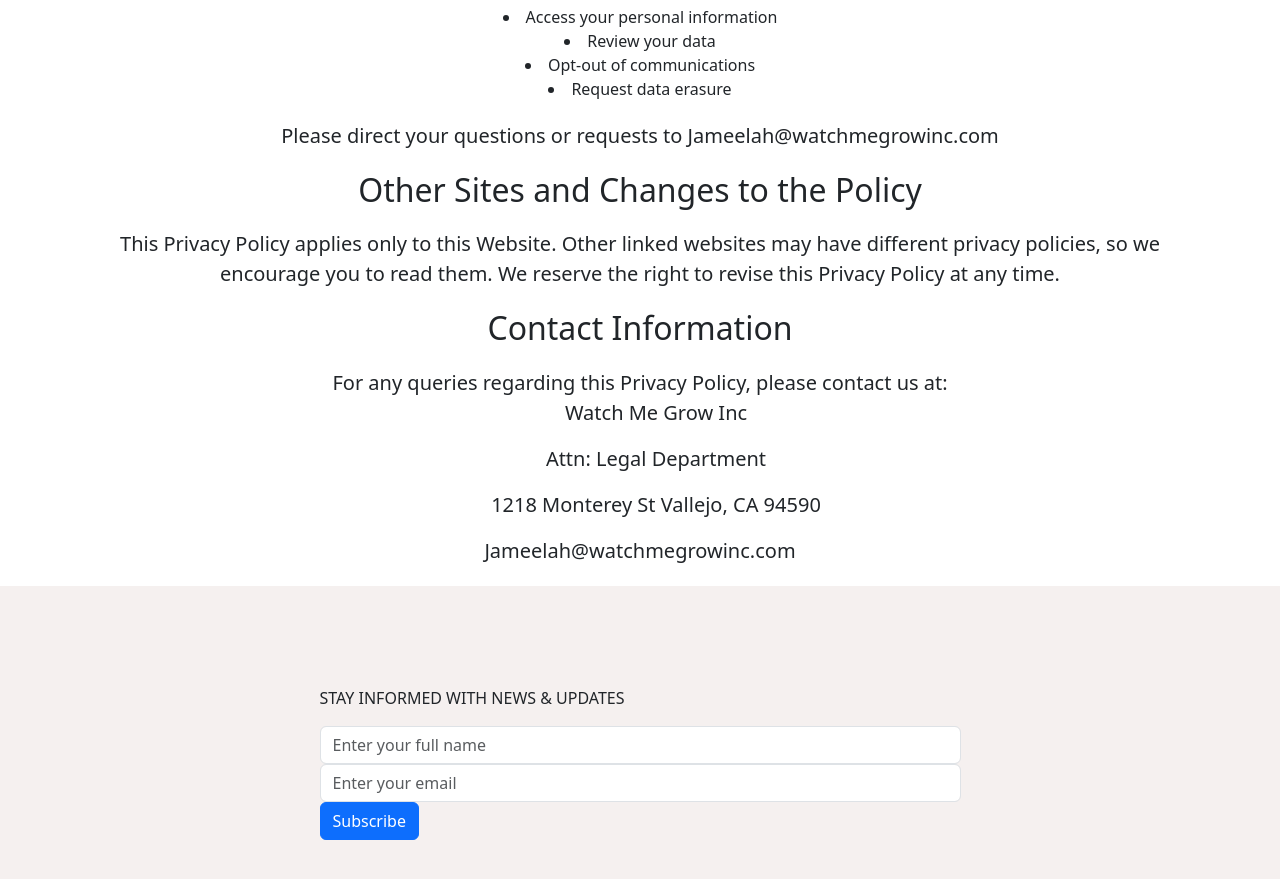
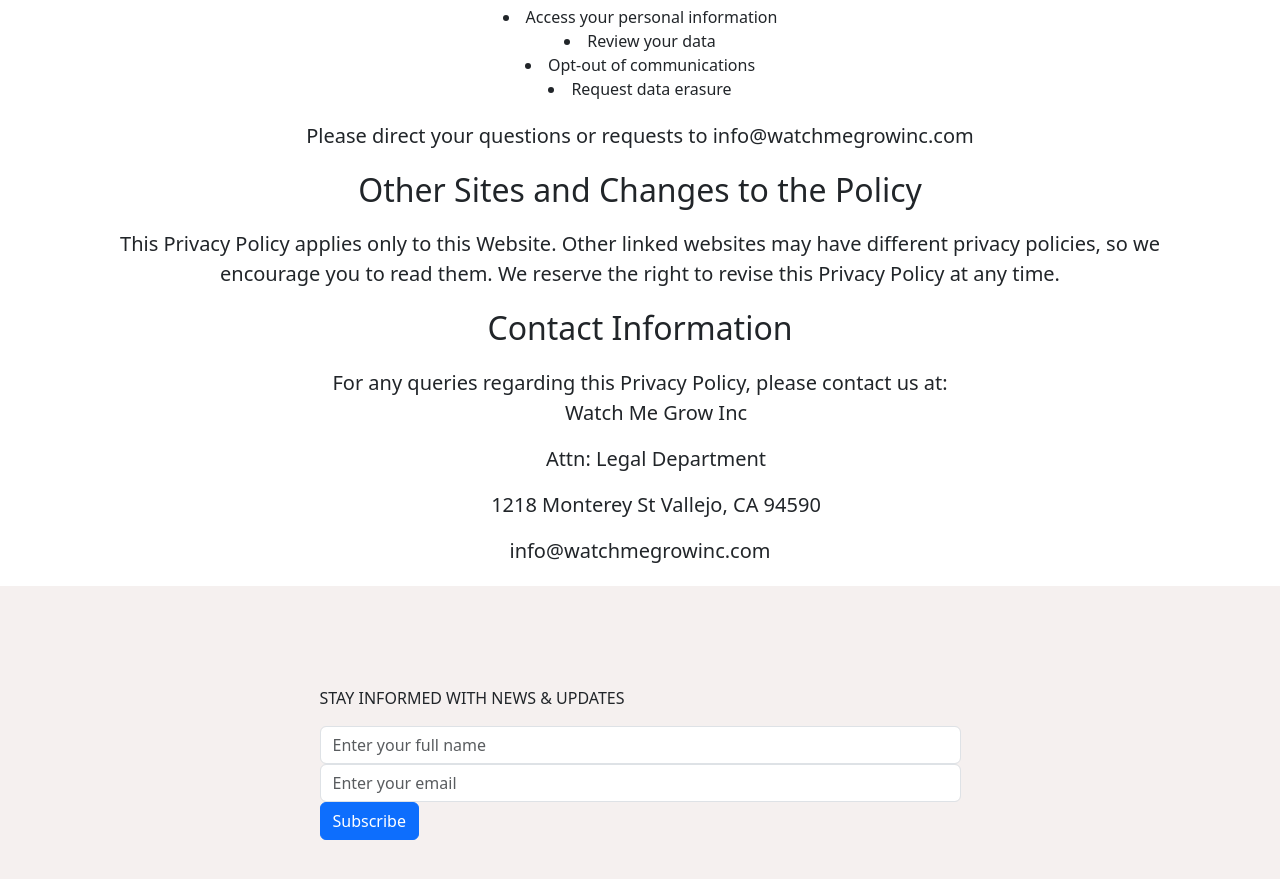
Before and after one commit to Jsmithseo/WatchMeGrowV2, a Next.js app: page /privacy in a window 1280 px wide. Shown: the part 1660-2539 px from the top of the page. Built offline with nearby package versions, Linux system fonts and the light colour scheme.

Commit message:
updates email to info

```diff
--- a/pages/privacy/index.js
+++ b/pages/privacy/index.js
@@ -97,7 +97,7 @@
           credit card transactions. Your information may also be shared with
           other reputable non-profit organizations on a limited basis. If you
           wish to be excluded from such activities, please contact us at
-          Jameelah@watchmegrowinc.com
+          info@watchmegrowinc.com
         </div>
         <center>
           <h2>Data Integrity and Security</h2>
@@ -119,7 +119,7 @@
         </center>
         <div className="copy">
           Please direct your questions or requests to
-          Jameelah@watchmegrowinc.com
+          info@watchmegrowinc.com
         </div>
         <center>
           <h2>Other Sites and Changes to the Policy</h2>
@@ -139,7 +139,7 @@
           <ul>Watch Me Grow Inc</ul>
           <ul>Attn: Legal Department</ul>
           <ul>1218 Monterey St Vallejo, CA 94590 </ul>
-          Jameelah@watchmegrowinc.com
+          info@watchmegrowinc.com
         </div>
       </Container>
       <AboutNewsletterForm />
```
